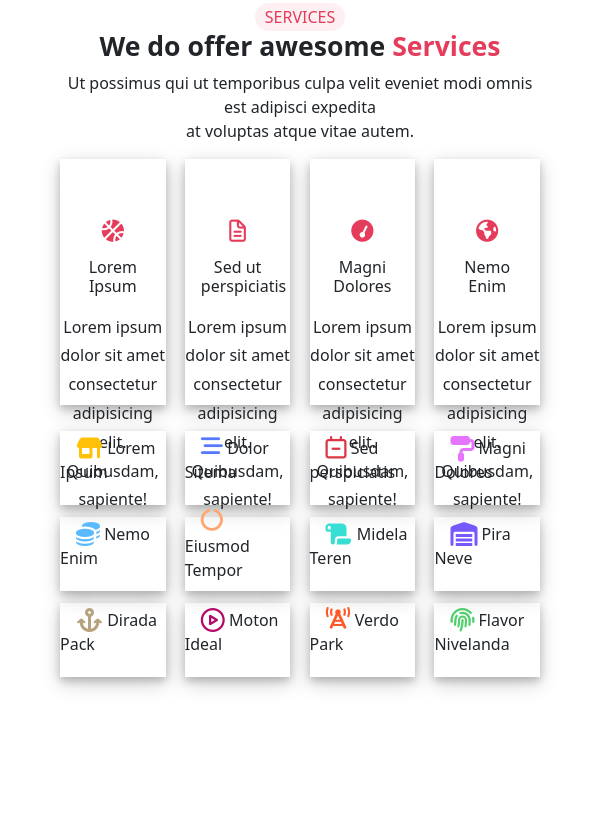
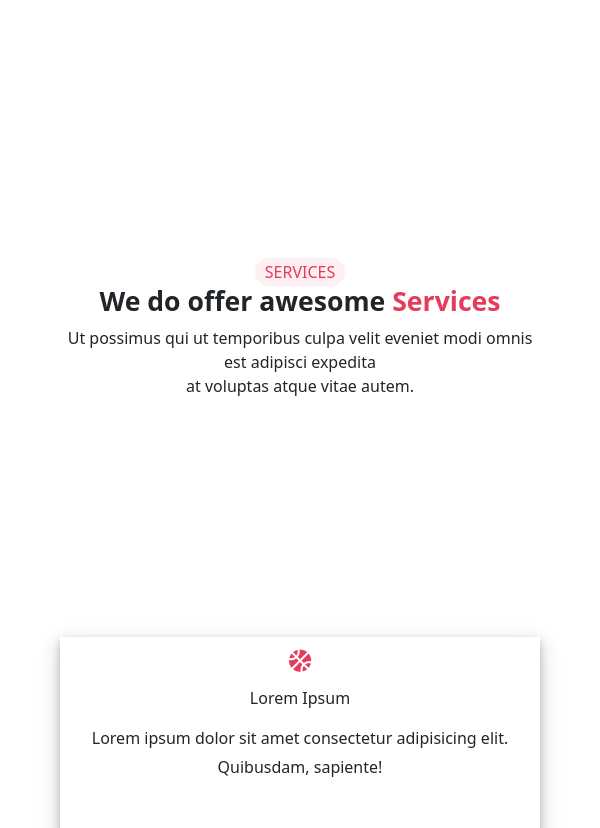
Before and after one commit to Bobby-Jack/Projet_Nomdutemplate_Ryad_Sofian, a website: page index.html in a window 600 px wide. Shown: the part 1232-2060 px from the top of the page. Before the commit the page ends 2000 px from the top, so only its background shows below. Drawn offline with nearby package versions, Linux system fonts and the light colour scheme.

Commit message:
section 3 fini + media query

```diff
--- a/index.html
+++ b/index.html
@@ -11,16 +11,16 @@
 
 <body>
     <section id="section1">
-        <nav class="navbar navbar-expand-lg bg-dark text-white fixed-top nav opacity-0.2">
+        <nav class="navbar navbar-expand-lg bg-dark text-white fixed-top nav bg-opacity-75">
             <div class="container ps-5 pe-5">
-                <button class="navbar-toggler" type="button" data-bs-toggle="collapse"
+                <button class="navbar-toggler bg-white" type="button" data-bs-toggle="collapse"
                     data-bs-target="#navbarSupportedContent" aria-controls="navbarSupportedContent"
                     aria-expanded="false" aria-label="Toggle navigation">
                     <span class="navbar-toggler-icon"></span>
                 </button>
                 <div class="collapse navbar-collapse justify-content-between" id="navbarSupportedContent">
-                    <a class="navbar-brand text-white" href="#">MOLENGEEK</a>
-                    <ul class="navbar-nav mb-2 mb-lg-0">
+                    <a class="navbar-brand text-white section1-m" href="#">MOLENGEEK</a>
+                    <ul class="navbar-nav mb-2 mb-lg-0" id="section1-nav">
                         <li class="nav-item">
                             <a class="nav-link active text-white" aria-current="page" href="#">Home</a>
                         </li>
@@ -93,7 +93,7 @@
                 <br>
             </div>
             <div class="section3-div2">
-                <div class="section-3-card">
+                <div class="section-3-card colo">
                     <br>
                     <br>
                     <i class="fa-solid fa-xl fa-basketball text-red fs-4 pt-4"></i>
@@ -101,7 +101,7 @@
                     <p style="line-height: 1.8em">Lorem ipsum dolor sit amet consectetur adipisicing elit. Quibusdam,
                         sapiente!</p>
                 </div>
-                <div class="section-3-card">
+                <div class="section-3-card colo">
                     <br>
                     <br>
                     <i class="fa-regular fa-xl fa-file-lines fs-4 text-red pt-4"></i>
@@ -109,7 +109,7 @@
                     <p style="line-height: 1.8em">Lorem ipsum dolor sit amet consectetur adipisicing elit. Quibusdam,
                         sapiente!</p>
                 </div>
-                <div class="section-3-card">
+                <div class="section-3-card colo">
                     <br>
                     <br>
                     <i class="fa-solid fa-xl fa-gauge-simple-high fs-4 text-red pt-4"></i>
@@ -117,7 +117,7 @@
                     <p style="line-height: 1.8em">Lorem ipsum dolor sit amet consectetur adipisicing elit. Quibusdam,
                         sapiente!</p>
                 </div>
-                <div class="section-3-card">
+                <div class="section-3-card colo">
                     <br>
                     <br>
                     <i class="fa-solid fa-xl fa-earth-americas fs-4 text-red pt-4"></i>
--- a/src/sass/modules/_section1.sass
+++ b/src/sass/modules/_section1.sass
@@ -53,3 +53,10 @@
 
 .header-p-span
     font-weight: bold
+
+@media (max-width: 990px) and (min-width: 320px)
+    #section1-nav
+        background-color: black
+        text-align: center
+    .section1-m
+            display: none
--- a/src/sass/modules/_section3.sass
+++ b/src/sass/modules/_section3.sass
@@ -68,3 +68,78 @@
     box-shadow: 0 4px 8px 0 rgba(0, 0, 0, 0.2), 0 6px 20px 0 rgba(0, 0, 0, 0.19)
     display: flex
     align-items: center
+    &:hover
+        color: rgb(228,60,90)
+
+.section3-div2
+    .colo
+        display: inline-block
+        position: relative
+        z-index: 1
+        &::after
+            content: ''
+            position: absolute
+            width: 100%
+            transform: scaleY(0)
+            height: 100%
+            bottom: 0
+            left: 0
+            background-color: rgb(228,60,90)
+            transform-origin: bottom
+            transition: transform 0.25s ease-out
+            z-index: -1
+        &:hover
+            &::after
+                transform: scaleX(1)
+                transform-origin: bottom
+            h6,p,i
+                color: white !important
+                transition: 0.1s
+        h6,p,i
+            z-index: 2!important
+
+@media (max-width: 1024px) and (min-width: 600px)
+
+    #section3
+        height: 1700px
+    .section3-div2
+        flex-wrap: wrap
+
+    .section-3-card
+        height: 40%
+        width: 48%
+        br
+            display: none
+
+    .section3-div1
+        height: 10%
+
+    .section-3-card-a
+        height: 40%
+        width: 48%
+
+    .section3-div3
+        flex-wrap: wrap
+
+@media (max-width: 600px) and (min-width: 320px)
+
+    #section3
+        height: 3400px
+    .section3-div2
+        flex-wrap: wrap
+
+    .section-3-card
+        height: 20%
+        width: 100%
+        br
+            display: none
+
+    .section3-div1
+        height: 2%
+
+    .section-3-card-a
+        height: 20%
+        width: 100%
+
+    .section3-div3
+        flex-wrap: wrap
```
Also changed, not shown: public/css/style.css, 1 other file.
